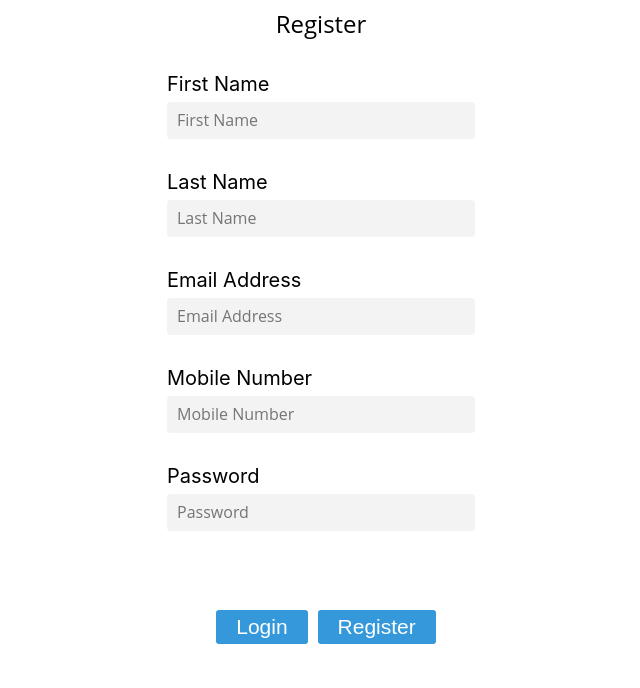
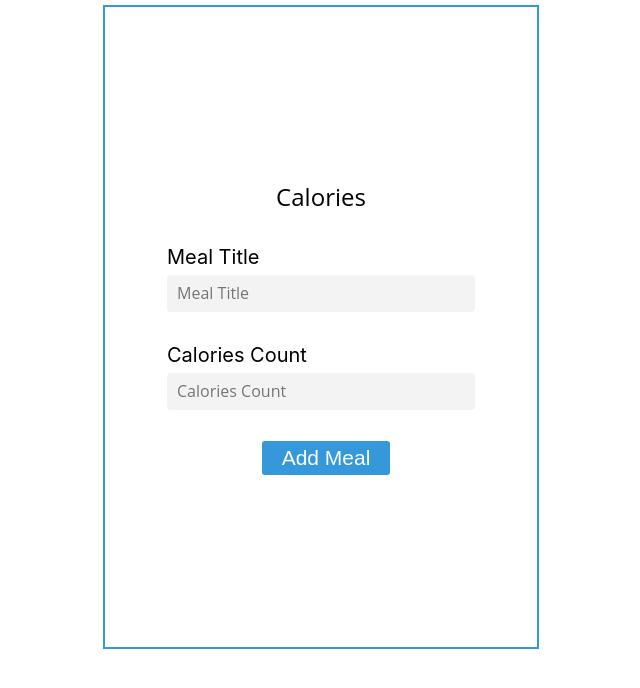
Before and after one commit to Rohan2596/calories-application, a React (Create React App) app in the folder calories-frontend/: page / in a window 1280 px wide. Shown: the top 688 px of the page, without its empty margins (319-959 px from the left). Built offline with nearby package versions, Linux system fonts and the light colour scheme.

Commit message:
ADDED:Adding Calories to user design.

```diff
--- a/calories-frontend/src/App.css
+++ b/calories-frontend/src/App.css
@@ -48,6 +48,7 @@
   margin-top: 5px;
   position: relative;
   z-index: 99;
+  border: 2px solid #3498db;
 
 }
 .login.container {
--- a/calories-frontend/src/App.js
+++ b/calories-frontend/src/App.js
@@ -2,6 +2,7 @@ import React from "react";
 import './App.css';
 import { Login } from './components/login/login';
 import { Register } from "./components/register/register";
+import { Calories } from "./components/calories/calories";
 
 class App extends React.Component {
   constructor(props) {
@@ -20,7 +21,7 @@ changeState(){
       <div className="App">
         <div className="login">
           <div className="container" >
-            <Register  />
+            <Calories  />
           </div>
 
         </div>
--- /dev/null
+++ b/calories-frontend/src/components/calories/calories.jsx
@@ -0,0 +1,74 @@
+import React from "react";
+import '/home/admin1/Desktop/BackEndProjects/calories-application/calories-frontend/src/components/style.scss'
+
+export class Calories extends React.Component {
+    constructor(props) {
+        super(props);
+    }
+    render() {
+        return (
+            <div className="base-container" >
+                <div className="header">Calories</div>
+                <div className="content">
+
+                    <div className="form">
+                        <div className="form-group">
+                            <label htmlFor="mealtitle">Meal Title</label>
+                            <input type="text" name="title" placeholder="Meal Title" />
+                        </div>
+                        <div className="form-group">
+                            <label htmlFor="password">Calories Count</label>
+                            <input type="number" name="count" placeholder="Calories Count" />
+                        </div>
+
+                        <button type="button" className="btn">
+                            Add Meal
+          </button>
+                    </div>
+                </div>
+
+            </div>
+
+            /* <div class="table-box">
+
+                    <div class="table-row table-head">
+
+                        <div class="table-cell head-cell">
+                            <p> SrNo</p>
+                        </div>
+                        <div class="table-cell">
+                            <p>First Name</p>
+                        </div>
+                        <div class="table-cell">
+                            <p> Last Name</p>
+                        </div>
+                        <div class="table-cell">
+                            <p> Edit</p>
+                        </div>
+                        <div class="table-cell">
+                            <p> Delete</p>
+                        </div>
+                    </div>
+                    <div class="table-row">
+
+                        <div class="table-cell head-cell">
+                            <p> SrNo</p>
+                        </div>
+                        <div class="table-cell">
+                            <p>First Name</p>
+                        </div>
+                        <div class="table-cell">
+                            <p> Last Name</p>
+                        </div>
+                        <div class="table-cell">
+                            <button class="edit" type="button" onclick="getEditValue();">Edit</button>
+                        </div>
+                        <div class="table-cell last-cell">
+                            <button class="delete" type="button" onclick="getDeleteValue();">Delete</button>
+                        </div>
+                    </div>
+                </div>
+    </div> */
+        );
+    }
+}
--- a/calories-frontend/src/components/style.scss
+++ b/calories-frontend/src/components/style.scss
@@ -80,4 +80,7 @@
     .footer {
       margin-top: 3em;
     }
+
+
+
   }
```
